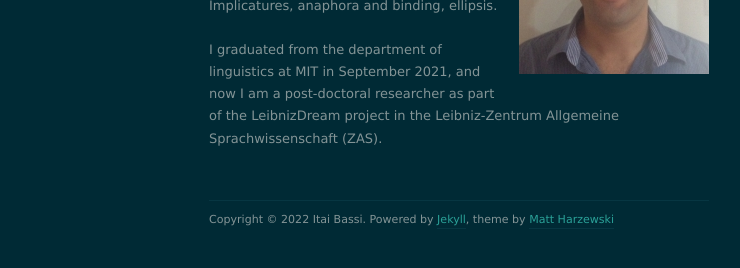
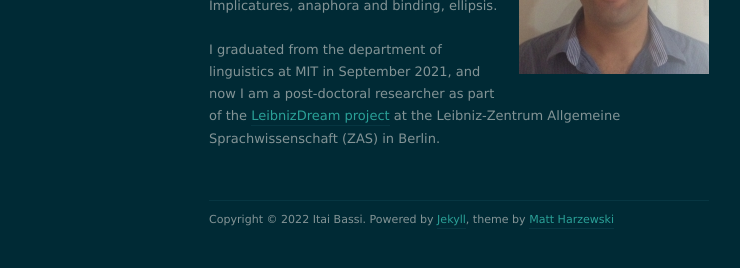
Before and after one commit to itaibassi/itaibassi.github.io, a Jekyll site: the page built from index.html, in a window 1280 px wide. Shown: the part 286-554 px from the top of the page, without its empty margins (181-921 px from the left). Built offline with Jekyll 4.4.1, drawn with Linux system fonts in a browser that asks for light colours; nearby versions of some CDN libraries; the list of posts is cut into pages by our own code.

Commit message:
Update index.html

```diff
--- a/index.html
+++ b/index.html
@@ -9,7 +9,10 @@ I am a theoretical linguist. My research interest, broadly speaking, is on seman
 
 <br><br>
 
-I graduated from the department of linguistics at MIT in September 2021, and now I am a post-doctoral researcher as part of the LeibnizDream project in the Leibniz-Zentrum Allgemeine Sprachwissenschaft (ZAS).
+I graduated from the department of linguistics at MIT in September 2021, and now I am a post-doctoral researcher as part of the <a href="https://leibnizdream.eu">LeibnizDream project</a>
+ at the Leibniz-Zentrum Allgemeine Sprachwissenschaft (ZAS) in Berlin.
+
+
 
 
 
```
